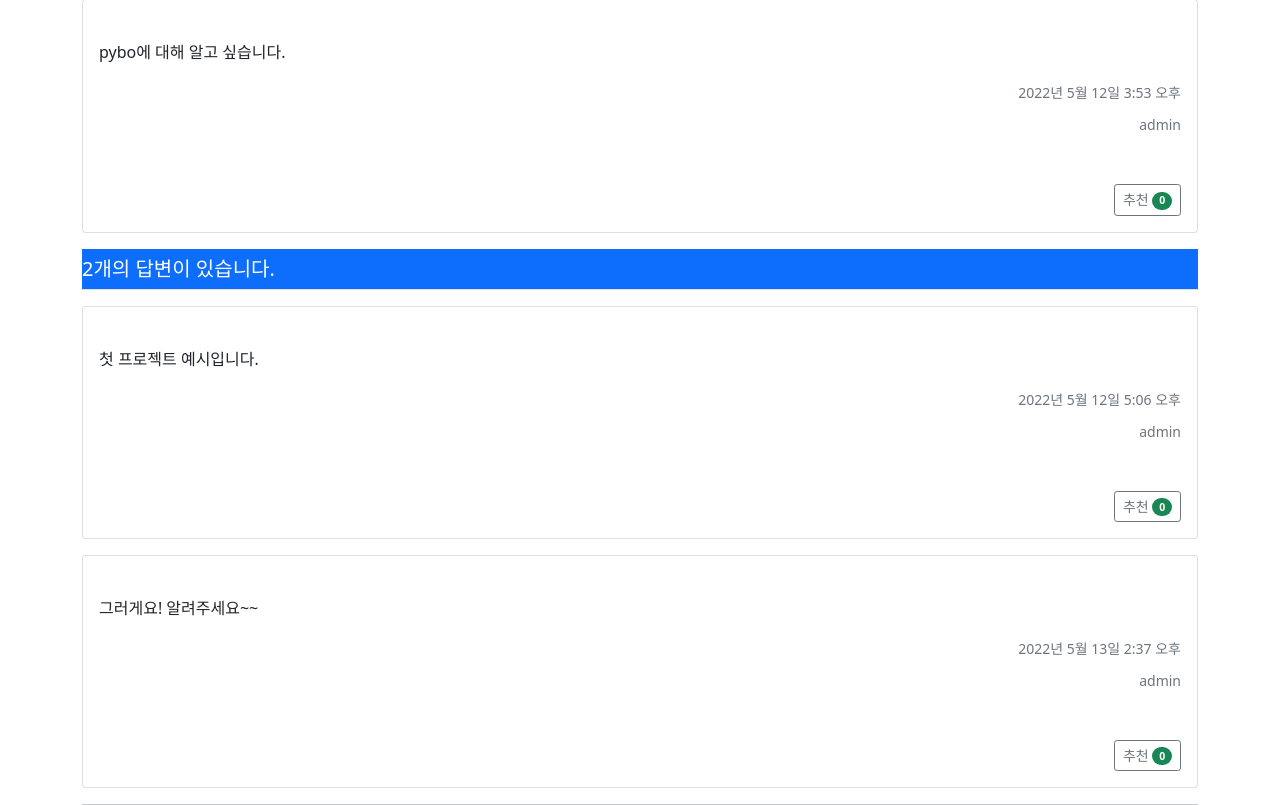
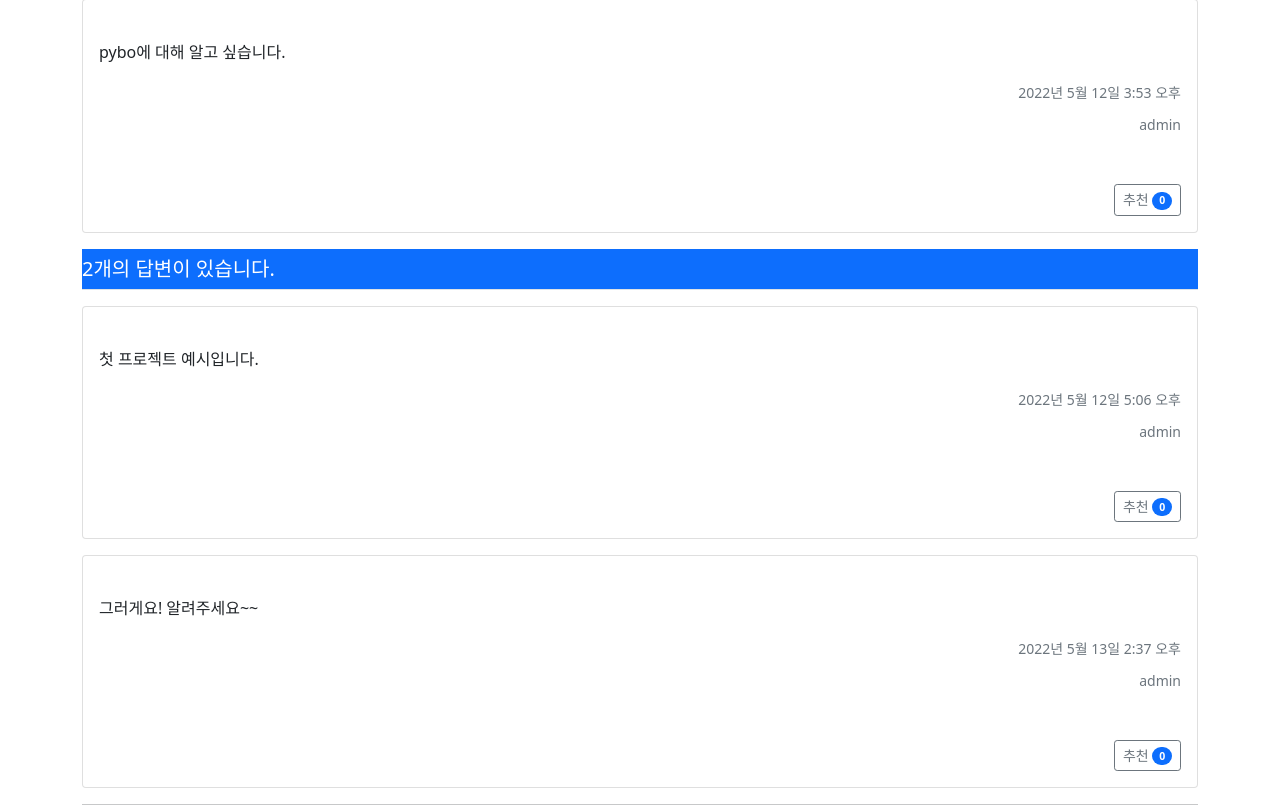
Before and after one commit to blue-oasis/django, a Django app: page /pybo/1/ in a window 1280 px wide. Shown: the part 144-949 px from the top of the page. Run offline with Django 4.2, Linux system fonts and the light colour scheme; data comes from the database, SQL or seed files in the repository; some libraries are stand-ins or nearby versions.

Commit message:
Update question_detail.html
추천 배지 색깔 바꿈

```diff
--- a/mysite/templates/pybo/question_detail.html
+++ b/mysite/templates/pybo/question_detail.html
@@ -20,7 +20,7 @@
         <div class="my-3 px-3 d-grid gap-2 d-md-flex justify-content-md-end"> <!--질문 수정/삭제/추천버튼 -->
             <a href="javascript:void(0)" data-uri="{% url 'pybo:question_vote' question.id %}"
                class="recommend btn btn-sm btn-outline-secondary">추천
-            <span class="badge rounded-pill bg-success">{{question.voter.count}}</span>
+            <span class="badge rounded-pill bg-primary">{{question.voter.count}}</span>
             </a>
         {% if request.user == question.author %}
             <a href="{% url 'pybo:question_modify' question.id %}" class="btn btn-sm btn-outline-secondary">
@@ -60,7 +60,7 @@
         <div class="my-3 px-3 d-grid gap-2 d-md-flex justify-content-md-end"> <!-- 답변 추천/수정/삭제 버튼 -->
             <a href="javascript:void(0)" data-uri="{% url 'pybo:answer_vote' answer.id %}"
                 class="recommend btn btn-sm btn-outline-secondary">추천
-                <span class="badge rounded-pill bg-success">{{answer.voter.count}}</span>
+                <span class="badge rounded-pill bg-primary">{{answer.voter.count}}</span>
             </a>
         {% if request.user == answer.author %}
             <a href="{% url 'pybo:answer_modify' answer.id %}" class="btn btn-sm btn-outline-secondary">
```
